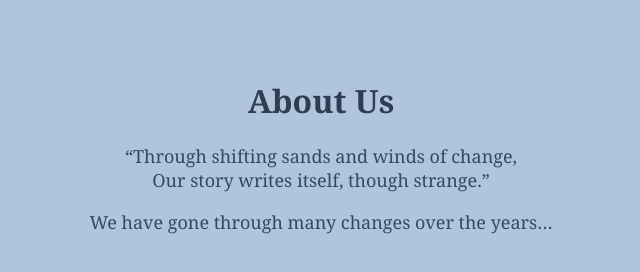
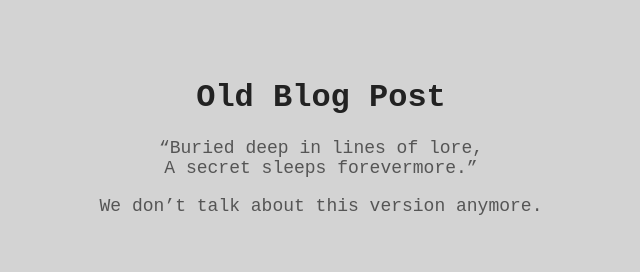
Before and after one commit to DakS0529/wayback-ctf, a plain HTML site: page index.html in a window 1280 px wide. Shown: the whole page, without its empty margins (319-959 px from the left). Drawn offline with Linux system fonts and the light colour scheme.

Commit message:
Version 3

```diff
--- a/index.html
+++ b/index.html
@@ -1,22 +1,23 @@
 <!DOCTYPE html>
 <html>
 <head>
-    <title>VintageCorp - About Us</title>
+    <title>VintageCorp Archive</title>
     <style>
         body {
-            background-color: #b0c4de;
-            font-family: Georgia, serif;
+            background-color: #d3d3d3;
+            font-family: 'Courier New', monospace;
             text-align: center;
             padding-top: 50px;
         }
-        h1 { color: #2c3e50; }
-        p { color: #34495e; font-size: 18px; }
+        h1 { color: #222; }
+        p { color: #555; font-size: 18px; }
     </style>
 </head>
 <body>
-    <h1>About Us</h1>
-    <p>“Through shifting sands and winds of change,<br>
-       Our story writes itself, though strange.”</p>
-    <p>We have gone through many changes over the years…</p>
+    <h1>Old Blog Post</h1>
+    <p>“Buried deep in lines of lore,<br>
+       A secret sleeps forevermore.”</p>
+    <p>We don’t talk about this version anymore.</p>
+    <!-- FLAG{wayback_in_time} -->
 </body>
 </html>
```
